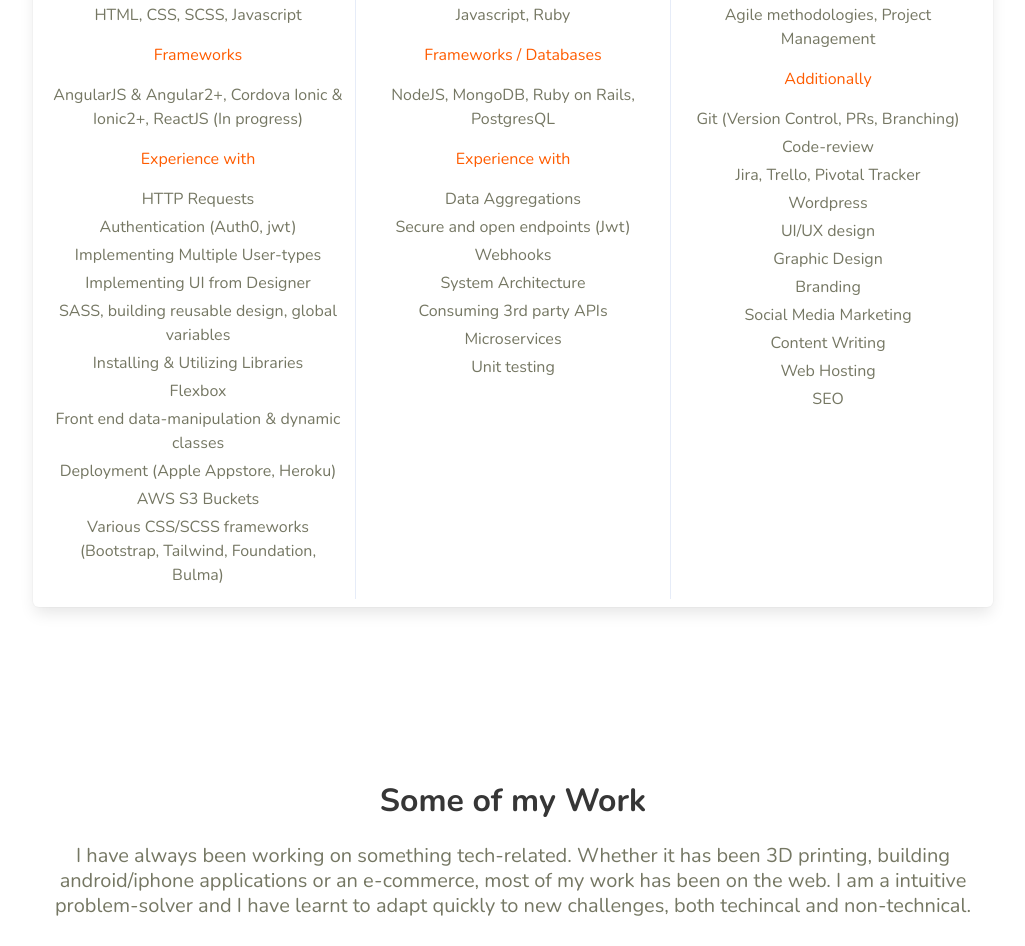
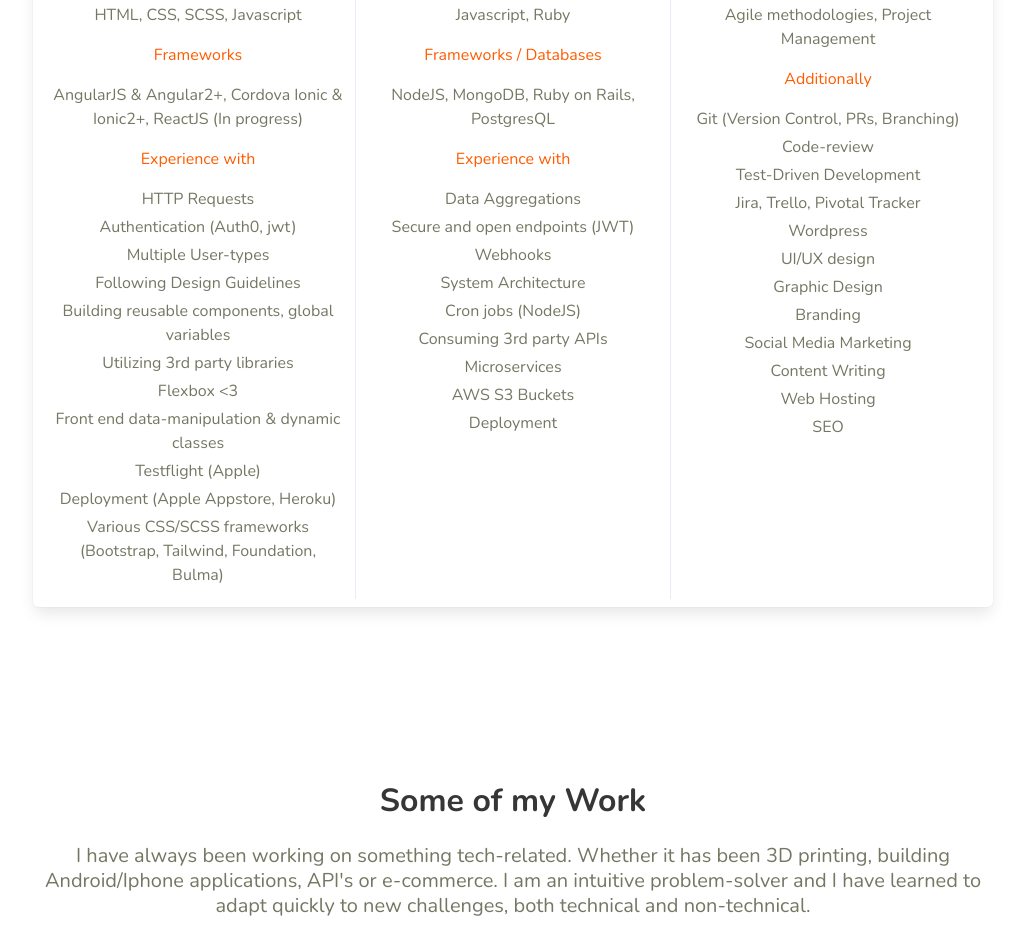
Before and after one commit to Philippoes/portfolio, a website: page index.html in a window 1280 px wide. Shown: the part 1374-2320 px from the top of the page, without its empty margins (127-1152 px from the left). Drawn offline with nearby package versions, Linux system fonts and the light colour scheme.

Commit message:
Updates to skills

```diff
--- a/index.html
+++ b/index.html
@@ -76,14 +76,14 @@
               <ul>
                 <li>HTTP Requests</li>
                 <li>Authentication (Auth0, jwt)</li>
-                <li>Implementing Multiple User-types</li>
-                <li>Implementing UI from Designer</li>
-                <li>SASS, building reusable design, global variables</li>
-                <li>Installing & Utilizing Libraries</li>
-                <li>Flexbox</li>
+                <li>Multiple User-types</li>
+                <li>Following Design Guidelines</li>
+                <li>Building reusable components, global variables</li>
+                <li>Utilizing 3rd party libraries</li>
+                <li>Flexbox <3</li>
                 <li>Front end data-manipulation & dynamic classes</li>
+                <li>Testflight (Apple)</li>
                 <li>Deployment (Apple Appstore, Heroku)</li>
-                <li>AWS S3 Buckets</li>
                 <li>Various CSS/SCSS frameworks (Bootstrap, Tailwind, Foundation, Bulma)</li>
               </ul>
             </div>
@@ -98,12 +98,14 @@
               <p class="list-title has-text-primary has-text-weight-normal">Experience with</p>
               <ul>
                 <li>Data Aggregations</li>
-                <li>Secure and open endpoints (Jwt)</li>
+                <li>Secure and open endpoints (JWT)</li>
                 <li>Webhooks</li>
                 <li>System Architecture</li>
+                <li>Cron jobs (NodeJS)</li>
                 <li>Consuming 3rd party APIs</li>
                 <li>Microservices</li>
-                <li>Unit testing</li>
+                <li>AWS S3 Buckets</li>
+                <li>Deployment</li>
               </ul>
             </div>
             <div class="column">
@@ -116,6 +118,7 @@
               <ul>
                 <li>Git (Version Control, PRs, Branching)</li>
                 <li>Code-review</li>
+                <li>Test-Driven Development</li>
                 <li>Jira, Trello, Pivotal Tracker</li>
                 <li>Wordpress</li>
                 <li>UI/UX design</li>
@@ -135,8 +138,8 @@
   <section class="section projects is-medium is-white has-text-centered">
     <div class="container is-narrow">
       <h1 class="title is-spaced is-size-3-desktop is-size-4-mobile">Some of my Work</h1>
-      <h2 class="subtitle is-size-5-desktop">I have always been working on something tech-related. Whether it has been 3D printing, building android/iphone applications or an e-commerce, most of my work has been on the web. I am a intuitive problem-solver and I
-        have learnt to adapt quickly to new challenges, both techincal and non-technical.</h2>
+      <h2 class="subtitle is-size-5-desktop">I have always been working on something tech-related. Whether it has been 3D printing, building Android/Iphone applications, API's or e-commerce. I am an intuitive problem-solver and I
+        have learned to adapt quickly to new challenges, both technical and non-technical.</h2>
       <div class="project-grid">
         <div class="columns is-multiline is-mobile">
           <div class="column is-12-mobile is-half-tablet is-one-third-desktop">
@@ -235,7 +238,7 @@
       <div class="columns is-centered">
         <div class="column is-three-fifths">
           <h1 class="title is-spaced is-size-3-desktop is-light is-size-4-mobile">Additional Experiences</h1>
-          <h2 class="subtitle is-light is-size-5-desktop">Most of my technical expertise comes from a strong foundation of curiosity, intuition and hard work. Below are some additional experiences which has helped me grow as a developer and as a person!</h2>
+          <h2 class="subtitle is-light is-size-5-desktop">Most of my technical expertise comes from a strong foundation of curiosity, intuition, and hard work. Below are some additional experiences which have helped me grow as a developer and as a person!</h2>
         </div>
       </div>
     </div>
@@ -301,7 +304,7 @@
         <h2 class="subtitle is-light has-text-weight-bold is-size-5-desktop">I lived in Bhubaneswar, India for the greater part of 2020, during the COVID-19 pandemic.</h2>
       </div>
       <div id="mountain" class="column image-block is-one-third">
-        <h2 class="subtitle is-light has-text-weight-bold is-size-5-desktop">I work out everyday. I believe that a strong & productive mind, requires a strong body.</h2>
+        <h2 class="subtitle is-light has-text-weight-bold is-size-5-desktop">I work out every day. I believe that a strong & productive mind requires a strong & healthy body.</h2>
       </div>
     </div>
   </section>
```
